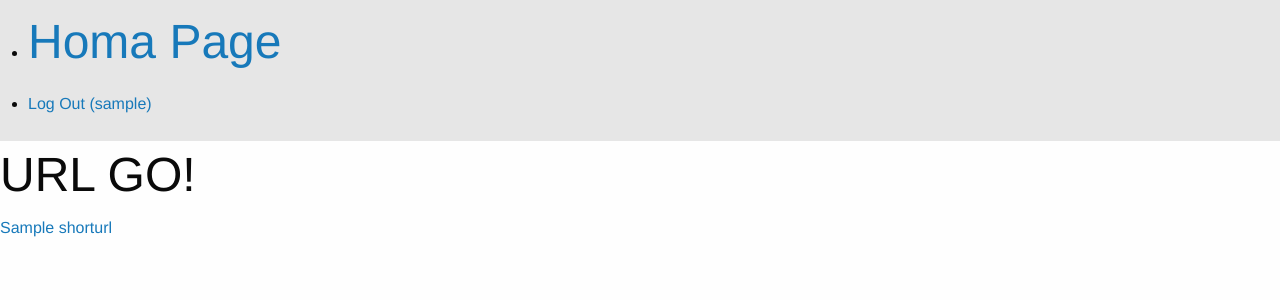
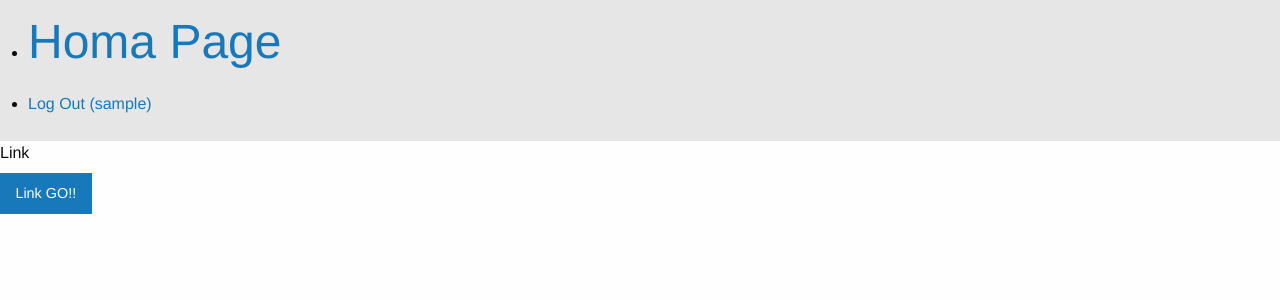
Before and after one commit to tolgahanuzun/Url_shortener, a Django app: template shortener/templates/ads.html in a window 1280 px wide. Shown: the top 300 px of the page. Run offline with Django 3.2, Linux system fonts and the light colour scheme; tables that the repository leaves empty hold one stand-in row (values such as "Sample post"); the template is opened without the code that fills it: values that come from a table or form of the project are taken from there, most other values are stand-ins (such as "Sample title", 1, 10 or a date in 2020); some libraries are stand-ins or nearby versions.

Commit message:
html update

```diff
--- a/shortener/templates/ads.html
+++ b/shortener/templates/ads.html
@@ -1,6 +1,27 @@
 {% extends 'main.html' %}
 {% block ads %}
-	<h1>URL GO!</h1>
-	<a href ='{{ url }}'>{{ url }}</a>
+
+{% if wrong %}
+<div class="row centered">
+	<div class="col col-3 ">
+		<fieldset>
+		<legend>Link</legend>
+		<h2>Upss!</h2>
+		</fieldset>
+	</div>
+</div>
+{% else %}
+<div class="row centered">
+	<div class="col col-3 ">
+		<fieldset>
+		<legend>Link</legend>
+		<div class="row centered">
+			<a class='button primary' href ='{{ url }}'>Link GO!!</a>
+		</div>
+		</fieldset>
+	</div>
+</div>
+
+{% endif %}
 
 {% endblock %}
```
